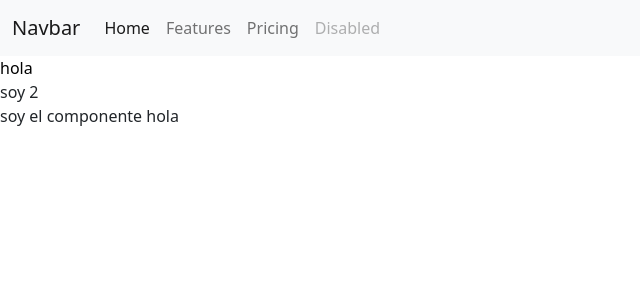
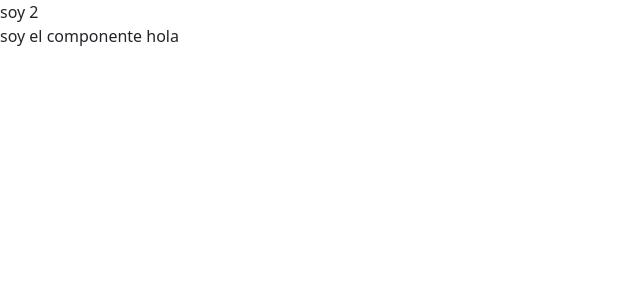
Before and after one commit to rlaaron/HACKATON-INNOVACCION, a React (Create React App) app: page /Inicio in a window 1280 px wide. Shown: the top 300 px of the page, without its empty margins (0-640 px from the left). Built offline with nearby package versions, Linux system fonts and the light colour scheme.

Commit message:
se agregaron rutas

```diff
--- a/src/index.js
+++ b/src/index.js
@@ -1,17 +1,13 @@
 import React from 'react';
 import ReactDOM from 'react-dom/client';
 import './index.css';
-import App from './App';
 import reportWebVitals from './reportWebVitals';
+import AppRouter from './routes/AppRouter';
 
 const root = ReactDOM.createRoot(document.getElementById('root'));
 root.render(
   <React.StrictMode>
-    <App />
+    <AppRouter/>
   </React.StrictMode>
 );
-
-// If you want to start measuring performance in your app, pass a function
-// to log results (for example: reportWebVitals(console.log))
-// or send to an analytics endpoint. Learn more: https://bit.ly/CRA-vitals
 reportWebVitals();
--- /dev/null
+++ b/src/routes/AppRouter.js
@@ -0,0 +1,16 @@
+import { Routes, Route, BrowserRouter} from "react-router-dom";
+import App from "../App";
+import Hola from "../components/Hola";
+
+const AppRouter = () => {
+    return (
+        <BrowserRouter>
+        <Routes>
+            <Route path='/' element = {<App/>}/>
+            <Route path='/Inicio' element = {<Hola/>}/>
+        </Routes>
+    </BrowserRouter>
+    );
+}
+
+export default AppRouter;
```
